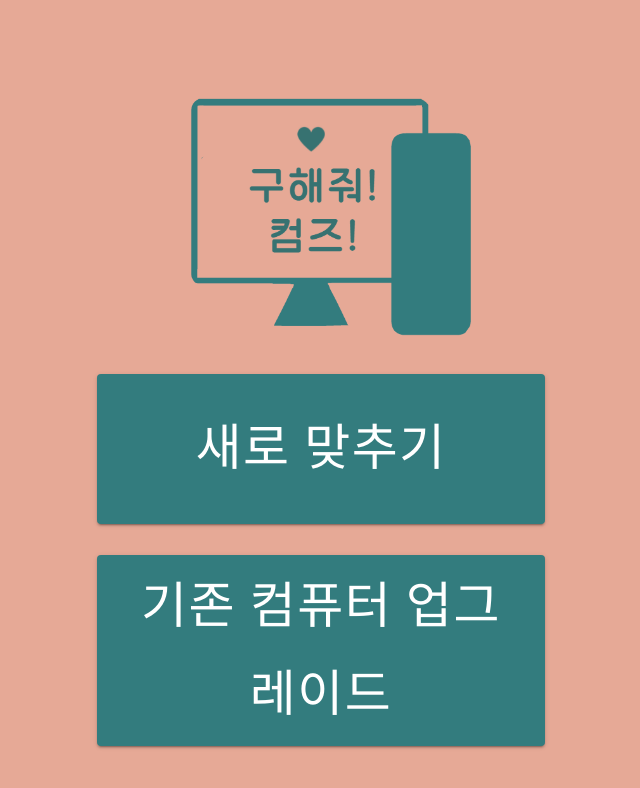
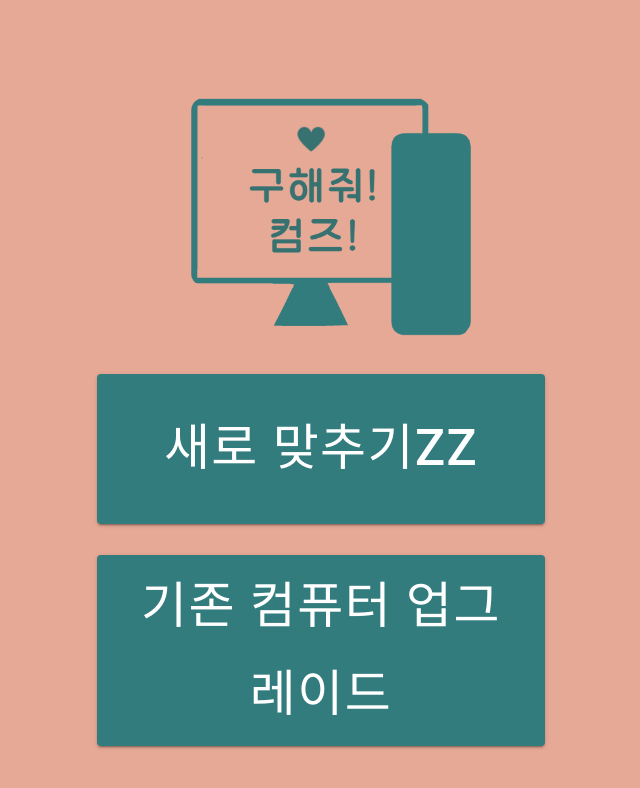
Before and after one commit to KingdoGodft/comz_client, a React (Create React App) app: page / in a window 1280 px wide. Shown: the top 788 px of the page, without its empty margins (319-959 px from the left). Built offline with nearby package versions, Linux system fonts and the light colour scheme.

Commit message:
test commit

```diff
--- a/src/App.js
+++ b/src/App.js
@@ -23,7 +23,7 @@ function App() {
 
       <MuiThemeProvider theme={theme}>
       <Button variant="contained" style={{ "fontSize":"50px","min-height": "150px", width: "35%" }} color="primary" size="large">
-        새로 맞추기
+        새로 맞추기zz
       </Button>
       <br></br>
       <Button variant="contained" style={{ "fontSize":"50px","min-height": "150px", width: "35%" }} color="primary" size="large">
```
